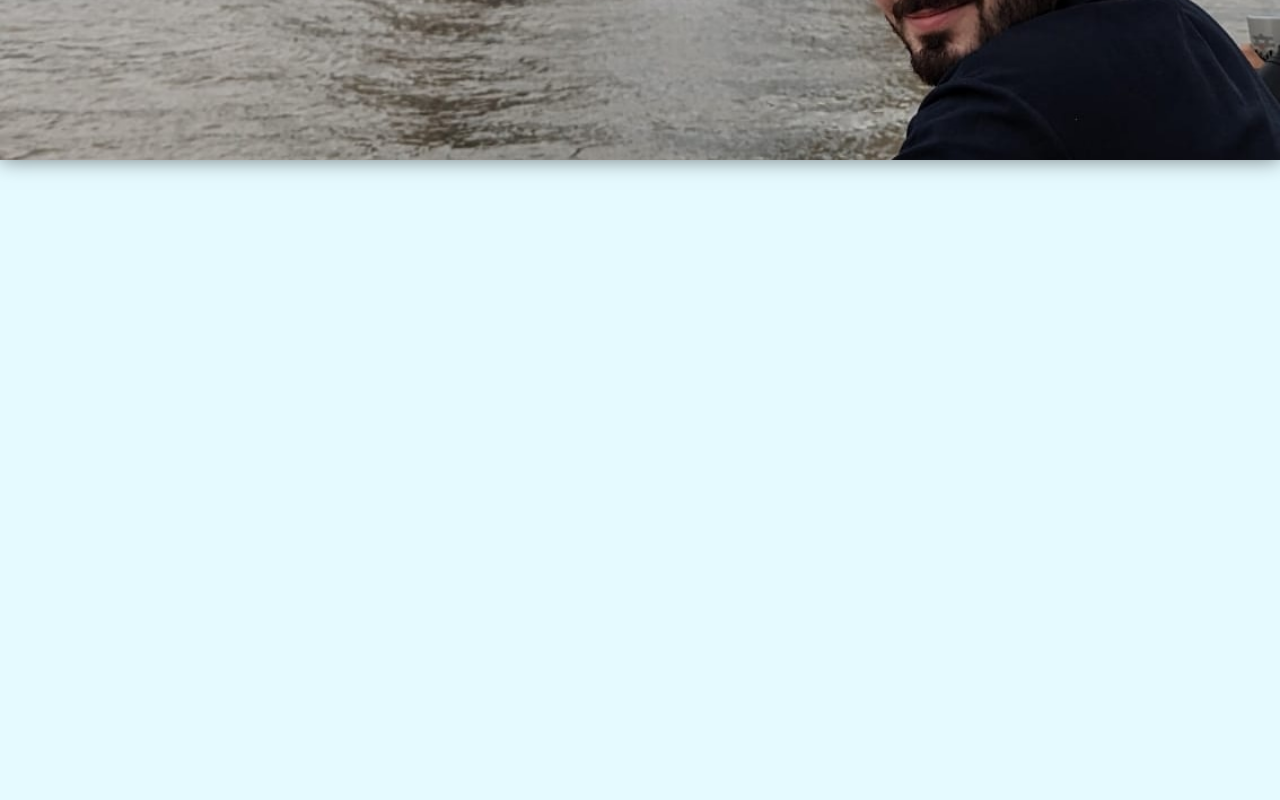
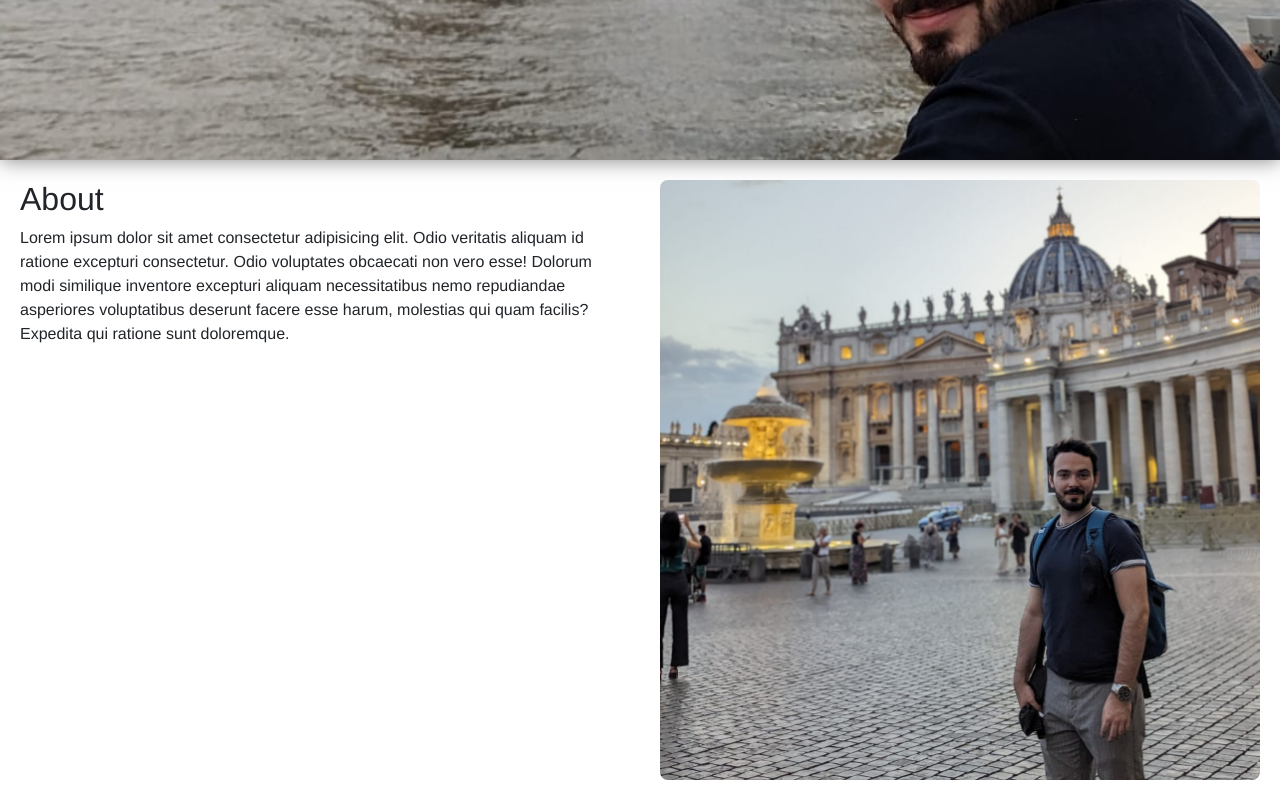
Before and after one commit to Crar96/Week-3-Challenge, a plain HTML site: page index.html in a window 1280 px wide. Shown: the part 543-1343 px from the top of the page. Before the commit the page ends 800 px from the top, so only its background shows below. Drawn offline with nearby package versions, Linux system fonts and the light colour scheme.

Commit message:
added stucture for about section with img

```diff
--- a/assets/style.css
+++ b/assets/style.css
@@ -1,10 +1,6 @@
 body {
   margin: 0;
   font-family: 'Franklin Gothic Medium', 'Arial Narrow', Arial, sans-serif;
-  padding: 0;
-  box-sizing: border-box;
-  background-color: #e5faff;
-  color: #333;
 }
  /* Navbar */
 .navbar {
@@ -56,35 +52,26 @@ body {
   max-width: 80%;
 }
 
+ /* Main */
 
-section #about {
-  padding: 2em;
-  background-color: #ecf0f1;
-  margin: 20px;
-  border-radius: 8px;
-  box-shadow: 0 4px 8px rgba(0, 0, 0, 0.1);
-}
-
-#about:hover {
-  opacity: 1;
-}
-
-#about {
-  border: 3px white;
-  transition: border color 0.7s ease-in-out;
-  opacity: 0.85;
-}
-
-#about p {
-    text-align: center;
-    font-size: 24px;
+  .about {
+    display: flex;
+    justify-content: space-between;
+    padding: 20px;
   }
 
-img {
-    background-position: center;
-    background-size: cover;
-    height: 1200px;
-    display: block;
-    margin: 0 auto;
-    transform: scale(0.6);
+  .about-content {
+    flex: 1;
+    padding-right: 20px
   }
+
+  .about-img {
+    flex: 1;
+    padding-left: 20px;
+  }
+
+  .about-img img {
+    max-width: 100%;
+    height: auto;
+    border-radius: 8px;
+  }
--- a/index.html
+++ b/index.html
@@ -17,7 +17,7 @@
 <body>
 
 <!--Nav bar-->
-
+<nav></nav>
   <div class="navbar">
     <div class="navbar-header">
     </div>
@@ -26,27 +26,45 @@
       <a href="#about">About</a>
       <a href="#work">Work</a>
       <a href="#contact">Skills</a>
+      <a href="#Contact">Contact</a>
     </div>
   </div>
+</nav>
 
 <main>
 <!-- Jumbotron -->
-  <section>
     <div class="jumbotron">
       <h1><span>Hi!</span></h1>
       <p><span>Welcome to my portfolio! I'm Conor, a former Content Marketing Manager who has replaced copywriting with coding and web design. Please check out some of my work below <a href="#work">⬇️</a></span></p>
     </div>
 
-  </section>
   <!-- about -->
+  <div class="about">
+    <div class="about-content">
+      <h2>About</h2>
+      <p>
+      Lorem ipsum dolor sit amet consectetur adipisicing elit. Odio veritatis aliquam id ratione excepturi consectetur. Odio voluptates obcaecati non vero esse! Dolorum modi similique inventore excepturi aliquam necessitatibus nemo repudiandae asperiores voluptatibus deserunt facere esse harum, molestias qui quam facilis? Expedita qui ratione sunt doloremque.
+      </p>
+    </div>
+    <div class="about-img">
+      <img src="./assets/images/Vatican photo.jpg" alt="Conor at the Vatican">
+    </div>
+  </div>
 
-  <section id="about">
+
+
+    </section>
+
+  </div>
+
+
+
+
+  </div>
+    </div>
 
   </section>
 
-
-  <section id="project-main">
-    <div></div>
 
 
 
```
